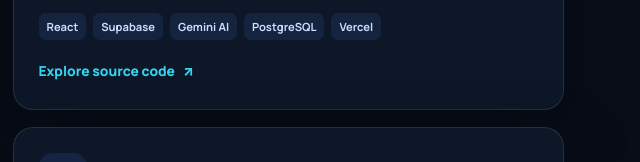
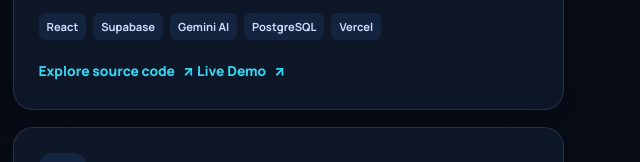
Before and after one commit to ali-abid-ai/ali-ai-portfolio, a plain HTML site: page index.html in a window 1280 px wide. Shown: the part 3038-3200 px from the top of the page, 636-1276 px from the left. Drawn offline with Linux system fonts and the light colour scheme.

Commit message:
Add ALI HUB live demo link to portfolio

```diff
--- a/index.html
+++ b/index.html
@@ -117,6 +117,7 @@
             <p>A cloud-connected personal productivity platform built with React, Vite, and Supabase. It brings together an AI assistant, document management, books, reminders, assignments, quizzes, projects, calendar, website and repository managers, with authentication and per-user cloud data.</p>
             <div class="skill-tags"><span>React</span><span>Supabase</span><span>Gemini AI</span><span>PostgreSQL</span><span>Vercel</span></div>
             <a class="project-link" href="https://github.com/ali-abid-ai/ali-hub" target="_blank" rel="noopener noreferrer">Explore source code <span aria-hidden="true">↗</span></a>
+            <a class="project-link" href="https://ali-hub-six.vercel.app/" target="_blank" rel="noopener noreferrer">Live Demo <span aria-hidden="true">↗</span></a>
           </article>
           <article class="surface project-card reveal">
             <div class="project-topline"><span class="project-icon">🚌</span><span class="project-label">Academic project</span></div>
```
